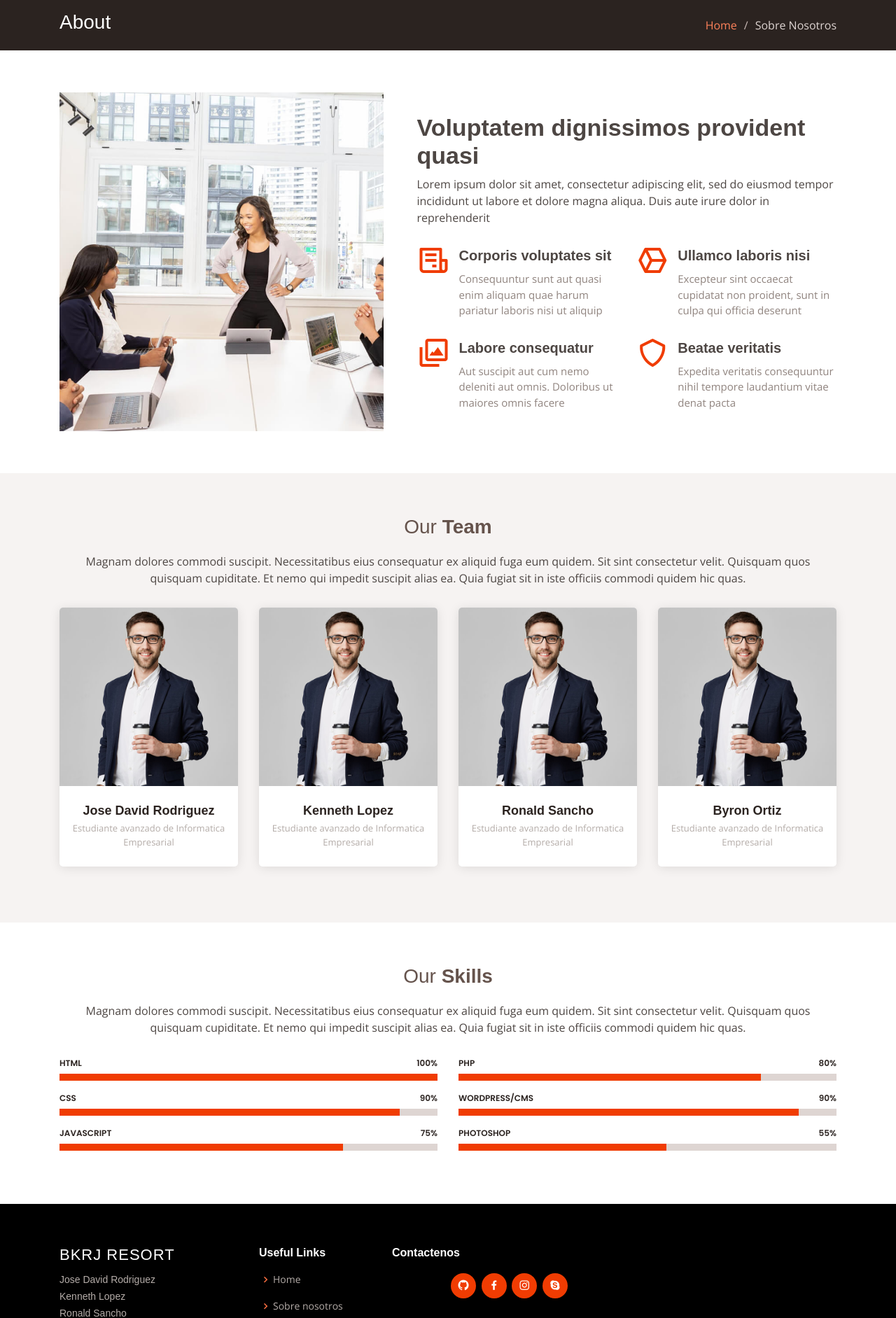
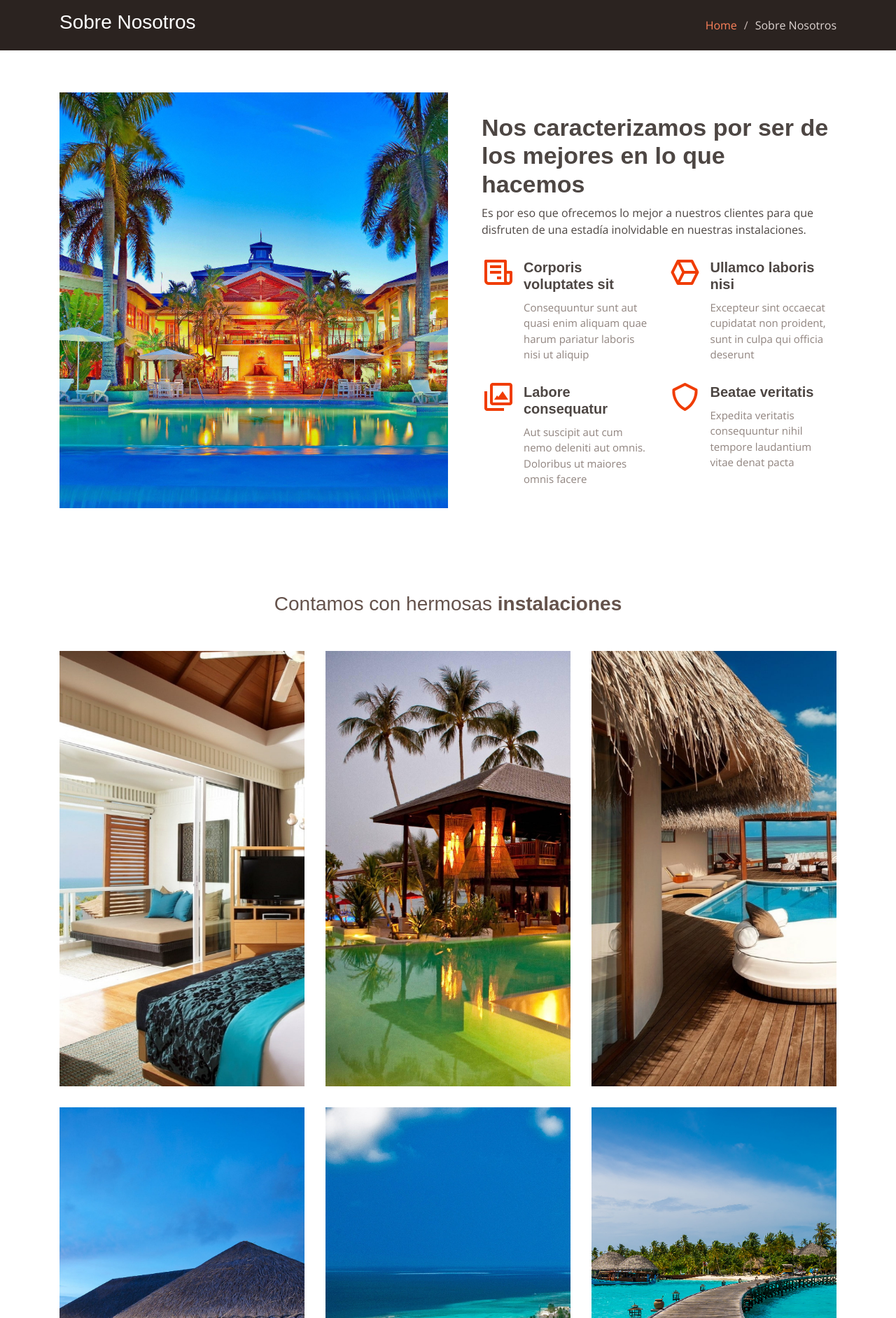
Before and after one commit to JoseDavid2697/hotelbkrjresort, a PHP site: page /view/about.php in a window 1280 px wide. Shown: the part 70-1953 px from the top of the page at 70% size. Run offline with PHP 8.4, Linux system fonts and the light colour scheme; some web fonts are replaced.

Commit message:
Actualizacion pestaña Sobre Nosotros

```diff
--- a/view/about.php
+++ b/view/about.php
@@ -24,6 +24,8 @@
   <link href="../public/assets/vendor/venobox/venobox.css" rel="stylesheet">
   <link href="../public/assets/vendor/owl.carousel/public/assets/owl.carousel.min.css" rel="stylesheet">
   <link href="../public/assets/vendor/aos/aos.css" rel="stylesheet">
+
+
 
   <!-- Template Main CSS File -->
   <link href="../public/assets/css/style.css" rel="stylesheet">
@@ -70,7 +72,7 @@
       <div class="container">
 
         <div class="d-flex justify-content-between align-items-center">
-          <h2>About</h2>
+          <h2>Sobre Nosotros</h2>
           <ol>
             <li><a href="../index.php">Home</a></li>
             <li>Sobre Nosotros</li>
@@ -85,12 +87,12 @@
       <div class="container">
 
         <div class="row no-gutters">
-          <div class="image col-xl-5 d-flex align-items-stretch justify-content-center justify-content-lg-start" data-aos="fade-right"></div>
-          <div class="col-xl-7 pl-0 pl-lg-5 pr-lg-1 d-flex align-items-stretch">
+          <div class="image col-xl-6 d-flex align-items-stretch justify-content-center justify-content-lg-start" data-aos="fade-right"></div>
+          <div class="col-xl-6 pl-0 pl-lg-5 pr-lg-1 d-flex align-items-stretch">
             <div class="content d-flex flex-column justify-content-center">
-              <h3 data-aos="fade-up">Voluptatem dignissimos provident quasi</h3>
+              <h3 data-aos="fade-up">Nos caracterizamos por ser de los mejores en lo que hacemos</h3>
               <p data-aos="fade-up">
-                Lorem ipsum dolor sit amet, consectetur adipiscing elit, sed do eiusmod tempor incididunt ut labore et dolore magna aliqua. Duis aute irure dolor in reprehenderit
+                Es por eso que ofrecemos lo mejor a nuestros clientes para que disfruten de una estadía inolvidable en nuestras instalaciones.
               </p>
               <div class="row">
                 <div class="col-md-6 icon-box" data-aos="fade-up">
@@ -121,159 +123,120 @@
       </div>
     </section><!-- End About Us Section -->
 
-    <!-- ======= Our Team Section ======= -->
-    <section id="team" class="team section-bg">
+ <!-- ======= Portfolio Section ======= -->
+
+    <section id="portfolio" class="portfolio">
       <div class="container">
 
         <div class="section-title" data-aos="fade-up">
-          <h2>Our <strong>Team</strong></h2>
-          <p>Magnam dolores commodi suscipit. Necessitatibus eius consequatur ex aliquid fuga eum quidem. Sit sint consectetur velit. Quisquam quos quisquam cupiditate. Et nemo qui impedit suscipit alias ea. Quia fugiat sit in iste officiis commodi quidem hic quas.</p>
+          <h2>Contamos con hermosas <strong>instalaciones</strong></h2>
         </div>
 
-        <div class="row">
+        <div class="row portfolio-container" data-aos="fade-up">
 
-          <div class="col-lg-3 col-md-6 d-flex align-items-stretch">
-            <div class="member" data-aos="fade-up">
-              <div class="member-img">
-                <img src="../public/assets/img/team/team-3.jpg" class="img-fluid" alt="">
-                <div class="social">
-                  <a href=""><i class="icofont-twitter"></i></a>
-                  <a href=""><i class="icofont-facebook"></i></a>
-                  <a href=""><i class="icofont-instagram"></i></a>
-                  <a href=""><i class="icofont-linkedin"></i></a>
-                </div>
-              </div>
-              <div class="member-info">
-                <h4>Jose David Rodriguez</h4>
-                <span>Estudiante avanzado de Informatica Empresarial</span>
-              </div>
+          <div class="col-lg-4 col-md-6 portfolio-item filter-app">
+            <img src="../public/assets/img/portfolio/portfolio-1.jpg" class="img-fluid" alt="">
+            <div class="portfolio-info">
+              <h4>App 1</h4>
+              <p>App</p>
+              <a href="../blic/assets/img/portfolio/portfolio-1.jpg" data-gall="portfolioGallery" class="venobox preview-link" title="App 1"><i class="bx bx-plus"></i></a>
+              <a href="portfolio-details.html" class="details-link" title="More Details"></a>
             </div>
           </div>
 
-          <div class="col-lg-3 col-md-6 d-flex align-items-stretch">
-            <div class="member" data-aos="fade-up" data-aos-delay="100">
-              <div class="member-img">
-                <img src="../public/assets/img/team/team-3.jpg" class="img-fluid" alt="">
-                <div class="social">
-                  <a href=""><i class="icofont-twitter"></i></a>
-                  <a href=""><i class="icofont-facebook"></i></a>
-                  <a href=""><i class="icofont-instagram"></i></a>
-                  <a href=""><i class="icofont-linkedin"></i></a>
-                </div>
-              </div>
-              <div class="member-info">
-                <h4>Kenneth Lopez</h4>
-                <span>Estudiante avanzado de Informatica Empresarial</span>
-              </div>
+          <div class="col-lg-4 col-md-6 portfolio-item filter-web">
+            <img src="../public/assets/img/portfolio/portfolio-2.jpg" class="img-fluid" alt="">
+            <div class="portfolio-info">
+              <h4>Web 3</h4>
+              <p>Web</p>
+              <a href="../public/assets/img/portfolio/portfolio-2.jpg" data-gall="portfolioGallery" class="venobox preview-link" title="Web 3"><i class="bx bx-plus"></i></a>
+              <a href="portfolio-details.html" class="details-link" title="More Details"></a>
             </div>
           </div>
 
-          <div class="col-lg-3 col-md-6 d-flex align-items-stretch">
-            <div class="member" data-aos="fade-up" data-aos-delay="200">
-              <div class="member-img">
-                <img src="../public/assets/img/team/team-3.jpg" class="img-fluid" alt="">
-                <div class="social">
-                  <a href=""><i class="icofont-twitter"></i></a>
-                  <a href=""><i class="icofont-facebook"></i></a>
-                  <a href=""><i class="icofont-instagram"></i></a>
-                  <a href=""><i class="icofont-linkedin"></i></a>
-                </div>
-              </div>
-              <div class="member-info">
-                <h4>Ronald Sancho</h4>
-                <span>Estudiante avanzado de Informatica Empresarial</span>
-              </div>
+          <div class="col-lg-4 col-md-6 portfolio-item filter-app">
+            <img src="../public/assets/img/portfolio/portfolio-3.jpg" class="img-fluid" alt="">
+            <div class="portfolio-info">
+              <h4>App 2</h4>
+              <p>App</p>
+              <a href="../public/assets/img/portfolio/portfolio-3.jpg" data-gall="portfolioGallery" class="venobox preview-link" title="App 2"><i class="bx bx-plus"></i></a>
+              <a href="portfolio-details.html" class="details-link" title="More Details"></a>
             </div>
           </div>
 
-          <div class="col-lg-3 col-md-6 d-flex align-items-stretch">
-            <div class="member" data-aos="fade-up" data-aos-delay="300">
-              <div class="member-img">
-                <img src="../public/assets/img/team/team-3.jpg" class="img-fluid" alt="">
-                <div class="social">
-                  <a href=""><i class="icofont-twitter"></i></a>
-                  <a href=""><i class="icofont-facebook"></i></a>
-                  <a href=""><i class="icofont-instagram"></i></a>
-                  <a href=""><i class="icofont-linkedin"></i></a>
-                </div>
-              </div>
-              <div class="member-info">
-                <h4>Byron Ortiz</h4>
-                <span>Estudiante avanzado de Informatica Empresarial</span>
-              </div>
+          <div class="col-lg-4 col-md-6 portfolio-item filter-card">
+            <img src="../public/assets/img/portfolio/portfolio-4.jpg" class="img-fluid" alt="">
+            <div class="portfolio-info">
+              <h4>Card 2</h4>
+              <p>Card</p>
+              <a href="../public/assets/img/portfolio/portfolio-4.jpg" data-gall="portfolioGallery" class="venobox preview-link" title="Card 2"><i class="bx bx-plus"></i></a>
+              <a href="portfolio-details.html" class="details-link" title="More Details"></a>
+            </div>
+          </div>
+
+          <div class="col-lg-4 col-md-6 portfolio-item filter-web">
+            <img src="../public/assets/img/portfolio/portfolio-5.jpg" class="img-fluid" alt="">
+            <div class="portfolio-info">
+              <h4>Web 2</h4>
+              <p>Web</p>
+              <a href="../public/assets/img/portfolio/portfolio-5.jpg" data-gall="portfolioGallery" class="venobox preview-link" title="Web 2"><i class="bx bx-plus"></i></a>
+              <a href="portfolio-details.html" class="details-link" title="More Details"></a>
+            </div>
+          </div>
+
+          <div class="col-lg-4 col-md-6 portfolio-item filter-app">
+            <img src="../public/assets/img/portfolio/portfolio-6.jpg" class="img-fluid" alt="">
+            <div class="portfolio-info">
+              <h4>App 3</h4>
+              <p>App</p>
+              <a href="../public/assets/img/portfolio/portfolio-6.jpg" data-gall="portfolioGallery" class="venobox preview-link" title="App 3"><i class="bx bx-plus"></i></a>
+              <a href="portfolio-details.html" class="details-link" title="More Details"></a>
+            </div>
+          </div>
+
+        </div>
+        <br>
+        <div class="section-title" data-aos="fade-up">
+          <h2>Lugares aledaños</h2>
+        </div>
+
+        <div class="row portfolio-container" data-aos="fade-up">
+
+          <div class="col-lg-4 col-md-6 portfolio-item filter-app">
+            <img src="../public/assets/img/portfolio/portfolio-7.jpeg" class="img-fluid" alt="">
+            <div class="portfolio-info">
+              <h4>App 1</h4>
+              <p>App</p>
+              <a href="../blic/assets/img/portfolio/portfolio-7.jpeg" data-gall="portfolioGallery" class="venobox preview-link" title="App 1"><i class="bx bx-plus"></i></a>
+              <a href="portfolio-details.html" class="details-link" title="More Details"></a>
+            </div>
+          </div>
+
+          <div class="col-lg-4 col-md-6 portfolio-item filter-web">
+            <img src="../public/assets/img/portfolio/portfolio-8.jpeg" class="img-fluid" alt="">
+            <div class="portfolio-info">
+              <h4>Web 3</h4>
+              <p>Web</p>
+              <a href="../public/assets/img/portfolio/portfolio-8.jpeg" data-gall="portfolioGallery" class="venobox preview-link" title="Web 3"><i class="bx bx-plus"></i></a>
+              <a href="portfolio-details.html" class="details-link" title="More Details"></a>
+            </div>
+          </div>
+
+          <div class="col-lg-4 col-md-6 portfolio-item filter-app">
+            <img src="../public/assets/img/portfolio/portfolio-9.jpeg" class="img-fluid" alt="">
+            <div class="portfolio-info">
+              <h4>App 2</h4>
+              <p>App</p>
+              <a href="../public/assets/img/portfolio/portfolio-9.jpe g" data-gall="portfolioGallery" class="venobox preview-link" title="App 2"><i class="bx bx-plus"></i></a>
+              <a href="portfolio-details.html" class="details-link" title="More Details"></a>
             </div>
           </div>
 
         </div>
 
       </div>
-    </section><!-- End Our Team Section -->
-
-    <!-- ======= Our Skills Section ======= -->
-    <section id="skills" class="skills">
-      <div class="container">
-
-        <div class="section-title" data-aos="fade-up">
-          <h2>Our <strong>Skills</strong></h2>
-          <p>Magnam dolores commodi suscipit. Necessitatibus eius consequatur ex aliquid fuga eum quidem. Sit sint consectetur velit. Quisquam quos quisquam cupiditate. Et nemo qui impedit suscipit alias ea. Quia fugiat sit in iste officiis commodi quidem hic quas.</p>
-        </div>
-
-        <div class="row skills-content">
-
-          <div class="col-lg-6" data-aos="fade-up">
-
-            <div class="progress">
-              <span class="skill">HTML <i class="val">100%</i></span>
-              <div class="progress-bar-wrap">
-                <div class="progress-bar" role="progressbar" aria-valuenow="100" aria-valuemin="0" aria-valuemax="100"></div>
-              </div>
-            </div>
-
-            <div class="progress">
-              <span class="skill">CSS <i class="val">90%</i></span>
-              <div class="progress-bar-wrap">
-                <div class="progress-bar" role="progressbar" aria-valuenow="90" aria-valuemin="0" aria-valuemax="100"></div>
-              </div>
-            </div>
-
-            <div class="progress">
-              <span class="skill">JavaScript <i class="val">75%</i></span>
-              <div class="progress-bar-wrap">
-                <div class="progress-bar" role="progressbar" aria-valuenow="75" aria-valuemin="0" aria-valuemax="100"></div>
-              </div>
-            </div>
-
-          </div>
-
-          <div class="col-lg-6" data-aos="fade-up" data-aos-delay="100">
-
-            <div class="progress">
-              <span class="skill">PHP <i class="val">80%</i></span>
-              <div class="progress-bar-wrap">
-                <div class="progress-bar" role="progressbar" aria-valuenow="80" aria-valuemin="0" aria-valuemax="100"></div>
-              </div>
-            </div>
-
-            <div class="progress">
-              <span class="skill">WordPress/CMS <i class="val">90%</i></span>
-              <div class="progress-bar-wrap">
-                <div class="progress-bar" role="progressbar" aria-valuenow="90" aria-valuemin="0" aria-valuemax="100"></div>
-              </div>
-            </div>
-
-            <div class="progress">
-              <span class="skill">Photoshop <i class="val">55%</i></span>
-              <div class="progress-bar-wrap">
-                <div class="progress-bar" role="progressbar" aria-valuenow="55" aria-valuemin="0" aria-valuemax="100"></div>
-              </div>
-            </div>
-
-          </div>
-
-        </div>
-
-      </div>
-    </section><!-- End Our Skills Section -->
+    </section>
+    <!-- End Portfolio Section -->
 
   </main><!-- End #main -->
 
```
Also changed, not shown: view/indexView.php (+12 -75 lines), public/assets/img/about.jpg, public/assets/img/about1.jpg (added), public/assets/img/portfolio/portfolio-7.jpeg (added), public/assets/img/portfolio/portfolio-8.jpeg (added), public/assets/img/portfolio/portfolio-9.jpeg (added).
